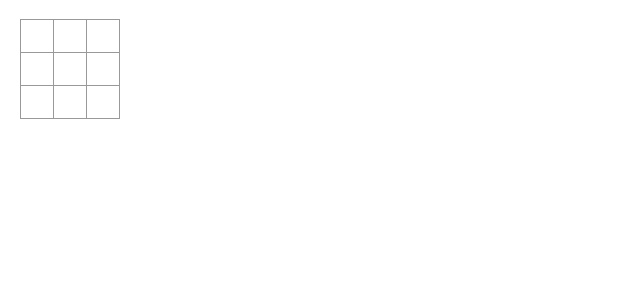
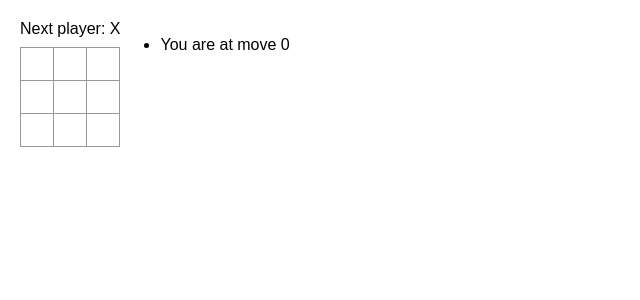
Before and after one commit to bjarte/azure-nodejs-demo, a React (Create React App) app: page / in a window 1280 px wide. Shown: the top 300 px of the page, without its empty margins (0-640 px from the left). Built offline with nearby package versions, Linux system fonts and the light colour scheme.

Commit message:
Declare winner and allow to jump through history

```diff
--- a/src/App.js
+++ b/src/App.js
@@ -11,18 +11,39 @@ function Square({ value, onSquareClick }) {
   );
 }
 
-function Board() {
-
-  const [squares, setSquares] = useState(Array(9).fill(null));
+function Board({ xIsNext, squares, onPlay }) {
 
   function handleClick(i) {
+
+    if (squares[i]
+      || calculateWinner(squares)) {
+      return;
+    }
+
     const nextSquares = squares.slice();
-    nextSquares[i] = "X";
-    setSquares(nextSquares);
+
+    if (xIsNext) {
+      nextSquares[i] = "X";
+    } else {
+      nextSquares[i] = "O";
+    }
+
+    onPlay(nextSquares);
+  }
+
+  const winner = calculateWinner(squares);
+  let status;
+  if (winner) {
+    status = "Winner: " + winner;
+  } else {
+    status = "Next player: " + (xIsNext ? "X" : "O");
   }
 
   return (
     <>
+
+      <div className="status">{status}</div>
+
       <div className="board-row">
         <Square value={squares[0]} onSquareClick={() => handleClick(0)} />
         <Square value={squares[1]} onSquareClick={() => handleClick(1)} />
@@ -42,4 +63,74 @@ function Board() {
   );
 }
 
-export default Board;
+function calculateWinner(squares) {
+  const lines = [
+    [0, 1, 2],
+    [3, 4, 5],
+    [6, 7, 8],
+    [0, 3, 6],
+    [1, 4, 7],
+    [2, 5, 8],
+    [0, 4, 8],
+    [2, 4, 6]
+  ];
+  for (let i = 0; i < lines.length; i++) {
+    const [a, b, c] = lines[i];
+    if (squares[a] && squares[a] === squares[b] && squares[a] === squares[c]) {
+      return squares[a];
+    }
+  }
+  return null;
+}
+
+export default function Game() {
+
+  const [history, setHistory] = useState([Array(9).fill(null)]);
+  const [currentMove, setCurrentMove] = useState(0);
+  const xIsNext = currentMove % 2 === 0;
+  const currentSquares = history[currentMove];
+
+  function handlePlay(nextSquares) {
+    const nextHistory = [...history.slice(0, currentMove + 1), nextSquares];
+    setHistory(nextHistory);
+    setCurrentMove(nextHistory.length - 1);
+  }
+
+  function jumpTo(nextMove) {
+    setCurrentMove(nextMove);
+  }
+
+  const moves = history.map((squares, index) => {
+    let description;
+
+    if (index > 0) {
+      description = 'Go to move #' + index;
+    } else {
+      description = 'Go to game start';
+    }
+
+    if (index === currentMove) {
+      return (
+        <li key={index}>You are at move {index}</li>
+      );
+    }
+
+    return (
+      <li key={index}>
+        <button onClick={() => jumpTo(index)}>{description}</button>
+      </li>
+    );
+
+  });
+
+  return (
+    <div className="game">
+      <div className="game-board">
+        <Board xIsNext={xIsNext} squares={currentSquares} onPlay={handlePlay} />
+      </div>
+      <div className="game-info">
+        <ul>{moves}</ul>
+      </div>
+    </div>
+  );
+}
```
